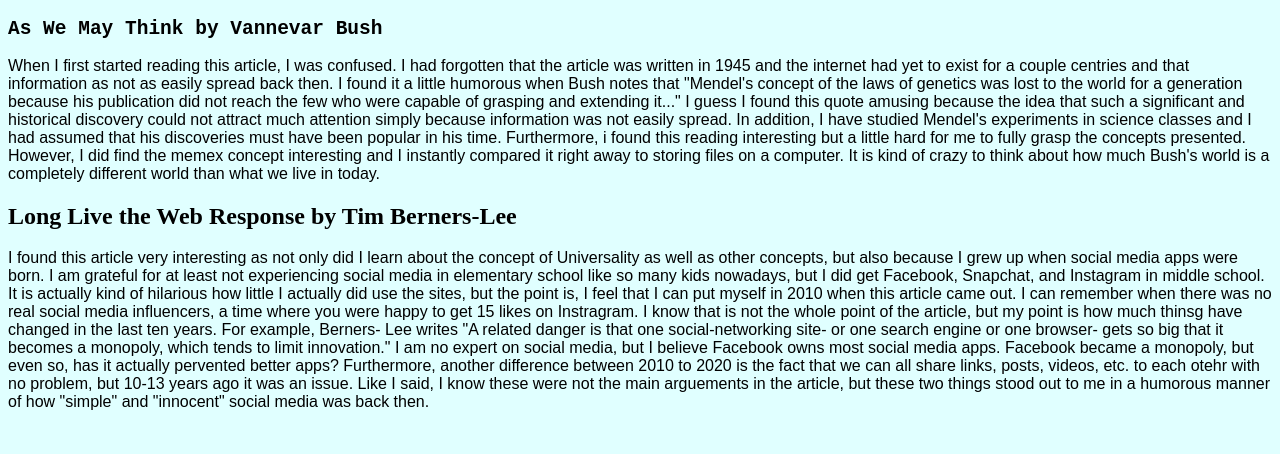
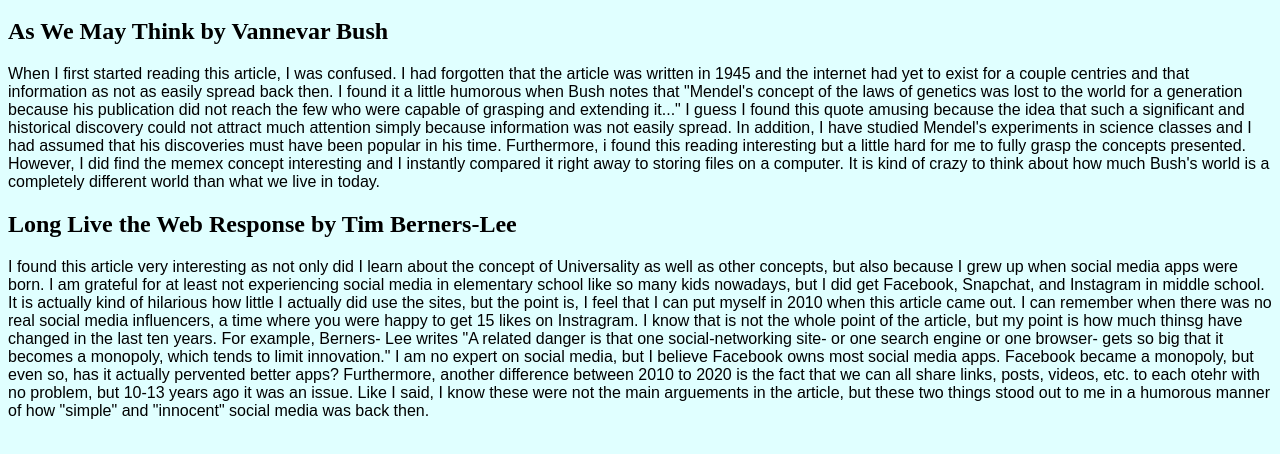
Before and after one commit to caydenhorne/caydenhorne.github.io, a plain HTML site: page week03/index.html in a window 1280 px wide. Shown: the part 48-502 px from the top of the page. Drawn offline with Linux system fonts and the light colour scheme.

Commit message:
Update index.html

```diff
--- a/week03/index.html
+++ b/week03/index.html
@@ -1,10 +1,10 @@
 <html>
 <head>
-<title>Ways of Seeing Response</title>
+<title style="font-family: Courier">Ways of Seeing Response</title>
 </head>
 <body style="background-color:lightcyan;">
 <h1>Week 3: As We May Think and Long Live the Web Response </h1>
-<h2 style="font-family: Monospace"> As We May Think by Vannevar Bush </h2>
+<h2 style="font-family: Andale-Mono"> As We May Think by Vannevar Bush </h2>
 <p style="font-family: Sans-serif"> When I first started reading this article, I was confused. I had forgotten that the article was written in 1945
 		and the internet had yet to exist for a couple centries and that information  as not as easily spread back then.
 		I found it a little humorous when Bush notes that "Mendel's concept of the laws of
@@ -18,7 +18,7 @@
 		in today. </p>
 
 <h2 style="font-family: Andale-Mono"> Long Live the Web Response by Tim Berners-Lee</h2>
-<p style="font-family: Sans-serif"> I found this article very interesting as not only did I learn about the concept of
+<p style="font-family: Sans-serif" "color:purple"> I found this article very interesting as not only did I learn about the concept of
 		Universality as well as other concepts, but also because I grew up when social media apps
 		were born. I am grateful for at least not experiencing social media in elementary school
 		like so many kids nowadays, but I did get Facebook, Snapchat, and Instagram in middle school.
```
